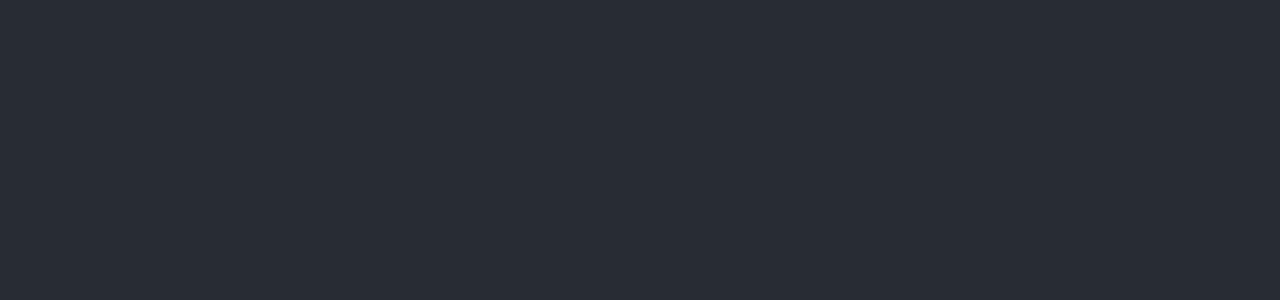
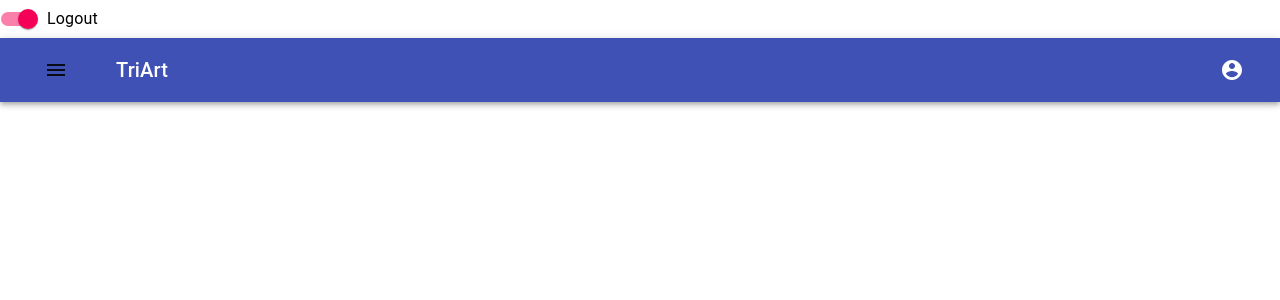
Before and after one commit to triboartesao/triartFront, a React (Create React App) app in the folder triart/: page / in a window 1280 px wide. Shown: the top 300 px of the page. Built offline with nearby package versions, Linux system fonts and the light colour scheme.

Commit message:
Criando Navbar

```diff
--- a/triart/src/App.tsx
+++ b/triart/src/App.tsx
@@ -1,14 +1,12 @@
 import React from 'react';
-
+import Navbar from './components/statics/navbar/Navbar'
 import './App.css';
 
 function App() {
   return (
-    <div className="App">
-      <header className="App-header">
-
-      </header>
-    </div>
+<>
+<Navbar/>
+</>
   );
 }
 
--- a/triart/src/components/statics/navbar/Navbar.tsx
+++ b/triart/src/components/statics/navbar/Navbar.tsx
@@ -1,9 +1,99 @@
-import React from 'react'
+import React from 'react';
+import { createStyles, makeStyles, Theme } from '@material-ui/core/styles';
+import AppBar from '@material-ui/core/AppBar';
+import Toolbar from '@material-ui/core/Toolbar';
+import Typography from '@material-ui/core/Typography';
+import IconButton from '@material-ui/core/IconButton';
+import MenuIcon from '@material-ui/icons/Menu';
+import AccountCircle from '@material-ui/icons/AccountCircle';
+import Switch from '@material-ui/core/Switch';
+import FormControlLabel from '@material-ui/core/FormControlLabel';
+import FormGroup from '@material-ui/core/FormGroup';
+import MenuItem from '@material-ui/core/MenuItem';
+import Menu from '@material-ui/core/Menu';
+import Open from './Open';
 
-function Navbar() {
+const useStyles = makeStyles((theme: Theme) =>
+  createStyles({
+    root: {
+      flexGrow: 1,
+    },
+    menuButton: {
+      marginRight: theme.spacing(2),
+    },
+    title: {
+      flexGrow: 1,
+    },
+  }),
+);
+
+export default function MenuAppBar() {
+  const classes = useStyles();
+  const [auth, setAuth] = React.useState(true);
+  const [anchorEl, setAnchorEl] = React.useState<null | HTMLElement>(null);
+  const open = Boolean(anchorEl);
+
+  const handleChange = (event: React.ChangeEvent<HTMLInputElement>) => {
+    setAuth(event.target.checked);
+  };
+
+  const handleMenu = (event: React.MouseEvent<HTMLElement>) => {
+    setAnchorEl(event.currentTarget);
+  };
+
+  const handleClose = () => {
+    setAnchorEl(null);
+  };
+
   return (
-    <div>Navbar</div>
-  )
+    <div className={classes.root}>
+      <FormGroup>
+        <FormControlLabel
+          control={<Switch checked={auth} onChange={handleChange} aria-label="login switch" />}
+          label={auth ? 'Logout' : 'Login'}
+        />
+      </FormGroup>
+      <AppBar position="static">
+        <Toolbar>
+          <IconButton edge="start" className={classes.menuButton} color="inherit" aria-label="menu">
+            <Open />
+          </IconButton>
+          <Typography variant="h6" className={classes.title}>
+            TriArt
+          </Typography>
+          {auth && (
+            <div>
+              <IconButton
+                aria-label="account of current user"
+                aria-controls="menu-appbar"
+                aria-haspopup="true"
+                onClick={handleMenu}
+                color="inherit"
+              >
+                <AccountCircle />
+              </IconButton>
+              <Menu
+                id="menu-appbar"
+                anchorEl={anchorEl}
+                anchorOrigin={{
+                  vertical: 'top',
+                  horizontal: 'right',
+                }}
+                keepMounted
+                transformOrigin={{
+                  vertical: 'top',
+                  horizontal: 'right',
+                }}
+                open={open}
+                onClose={handleClose}
+              >
+                <MenuItem onClick={handleClose}>Perfil</MenuItem>
+                <MenuItem onClick={handleClose}>Minha Conta</MenuItem>
+              </Menu>
+            </div>
+          )}
+        </Toolbar>
+      </AppBar>
+    </div>
+  );
 }
-
-export default Navbar
--- /dev/null
+++ b/triart/src/components/statics/navbar/Open.tsx
@@ -0,0 +1,40 @@
+import React from 'react';
+import Button from '@material-ui/core/Button';
+import Menu from '@material-ui/core/Menu';
+import MenuItem from '@material-ui/core/MenuItem';
+import Fade from '@material-ui/core/Fade';
+import './Navbar.css'
+import MenuIcon from '@material-ui/icons/Menu';
+
+export default function Open() {
+  const [anchorEl, setAnchorEl] = React.useState<null | HTMLElement>(null);
+  const open = Boolean(anchorEl);
+
+  const handleClick = (event: React.MouseEvent<HTMLElement>) => {
+    setAnchorEl(event.currentTarget);
+  };
+
+  const handleClose = () => {
+    setAnchorEl(null);
+  };
+
+  return (
+    <div>
+      <Button aria-controls="fade-menu" aria-haspopup="true" onClick={handleClick}>
+      <MenuIcon/>
+      </Button>
+      <Menu className='stile'
+        id="fade-menu"
+        anchorEl={anchorEl}
+        keepMounted
+        open={open}
+        onClose={handleClose}
+        TransitionComponent={Fade}
+      >
+        <MenuItem onClick={handleClose}>Postagens</MenuItem>
+        <MenuItem onClick={handleClose}>Temas</MenuItem>
+        <MenuItem onClick={handleClose}>Cadastrar Tema</MenuItem>
+      </Menu>
+    </div>
+  );
+}
```
Also changed, not shown: package.json (added, +12 -0 lines), 2 other files (tests, documents, lock files or other folders).
